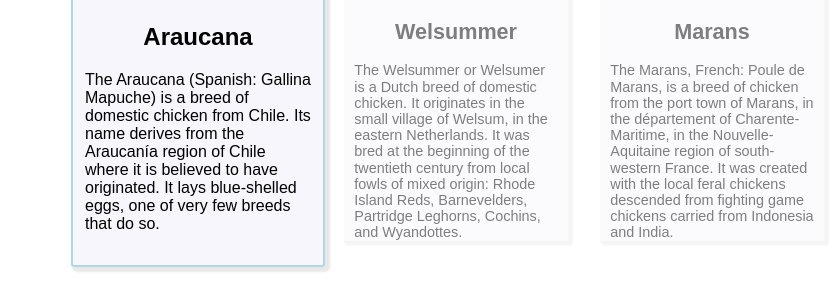
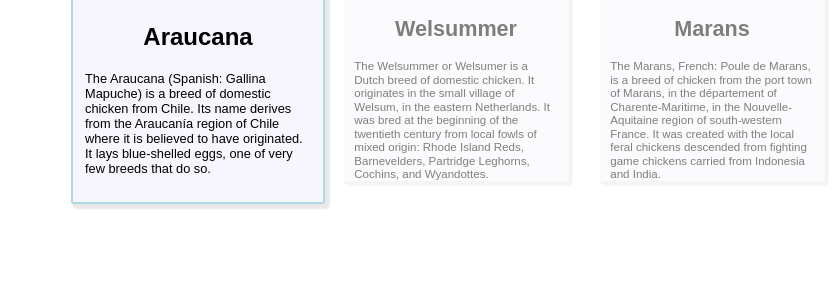
Before and after one commit to ffraniel/snick-chick, a React (Create React App) app: page / in a window 1280 px wide. Shown: the part 363-654 px from the top of the page, without its empty margins (447-1280 px from the left). Built offline with nearby package versions, Linux system fonts and the light colour scheme.

Commit message:
amended card detail font size

```diff
--- a/src/Card.css
+++ b/src/Card.css
@@ -29,4 +29,5 @@
 .Chicken-Details {
   margin: 0 12px;
   text-align: left;
+  font-size: 0.8rem;
 }
```
